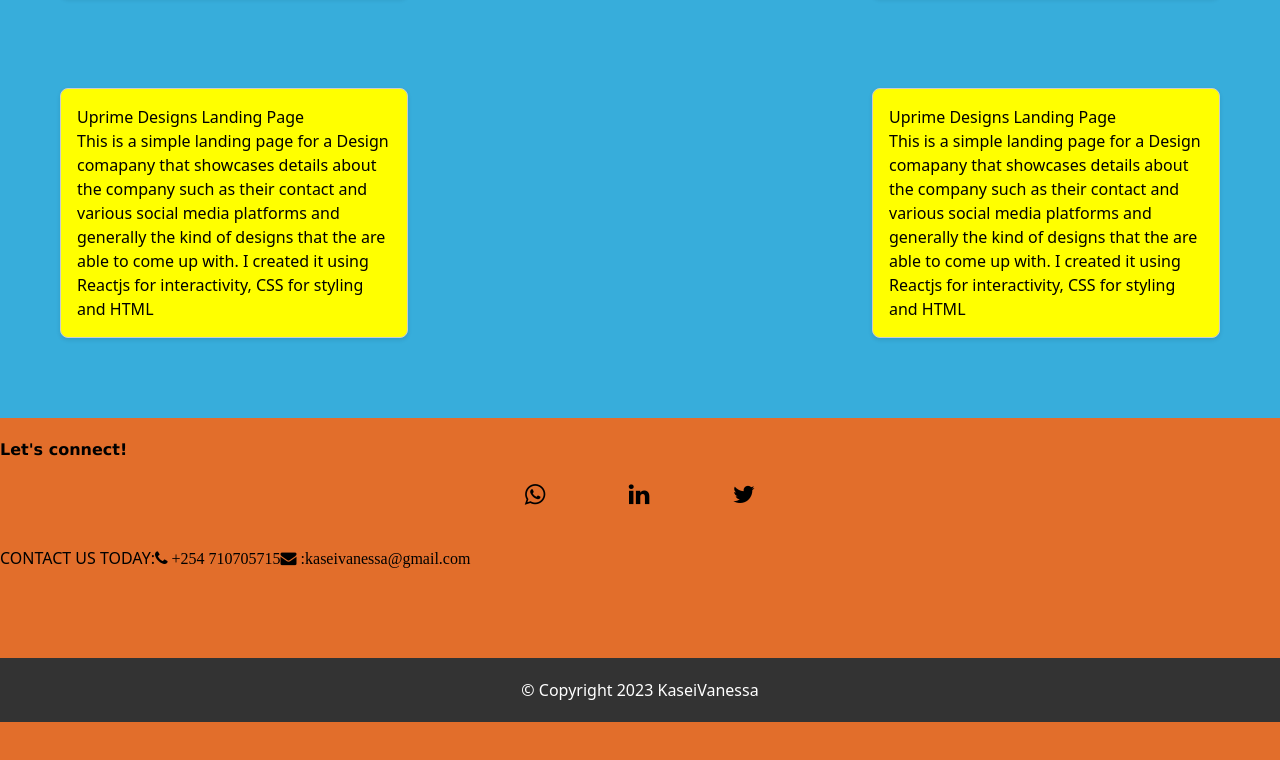
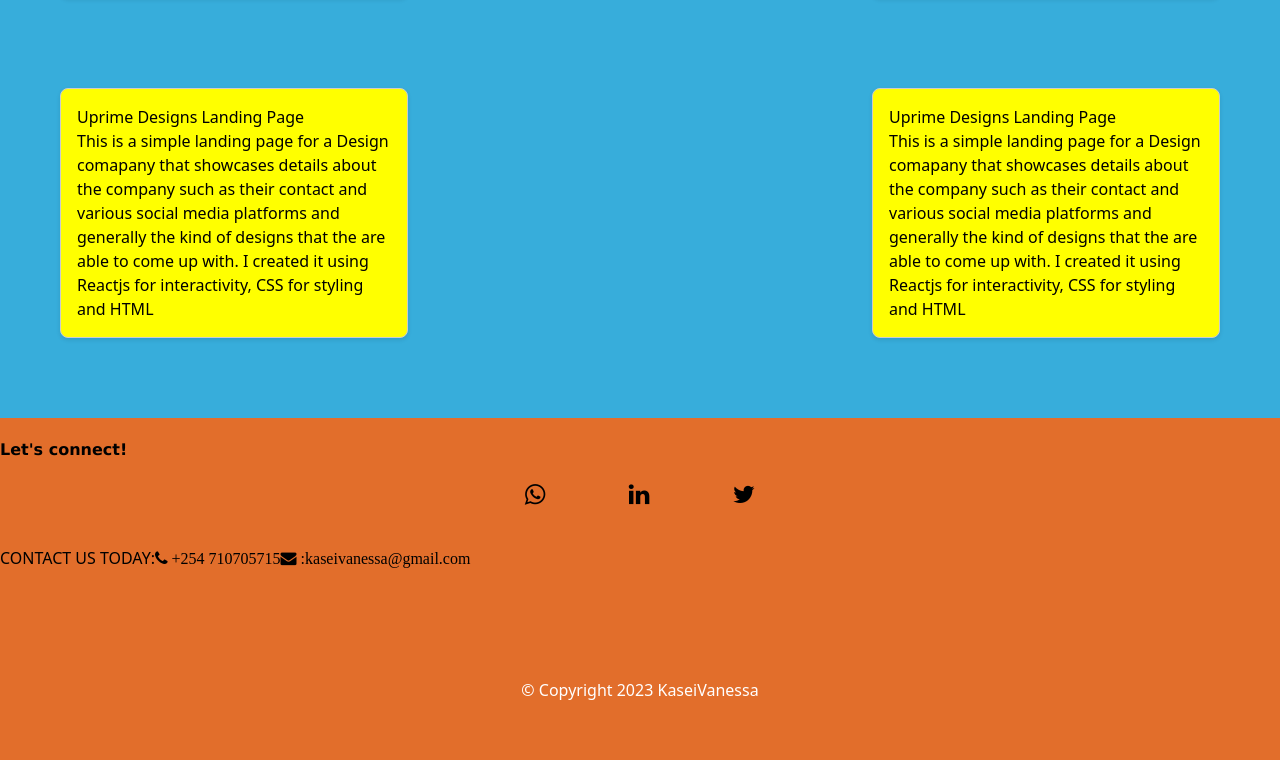
Before and after one commit to VanessaKasei/React-portfolio, a React (Create React App) app: page / in a window 1280 px wide. Shown: the part 2122-2882 px from the top of the page. Built offline with nearby package versions, Linux system fonts and the light colour scheme.

Commit message:
removed background color

```diff
--- a/src/pages/Footer.css
+++ b/src/pages/Footer.css
@@ -1,7 +1,6 @@
 /* Footer.css */
 
-.footer {
-    background-color: #333; /* Customize the background color */
+.footer { /* Customize the background color */
     color: #fff; /* Customize the text color */
     text-align: center;
     padding: 20px 0;
@@ -9,4 +8,5 @@
 
   .footer-content {
     margin: 0 auto;
+    bottom: 0;
   }
```
